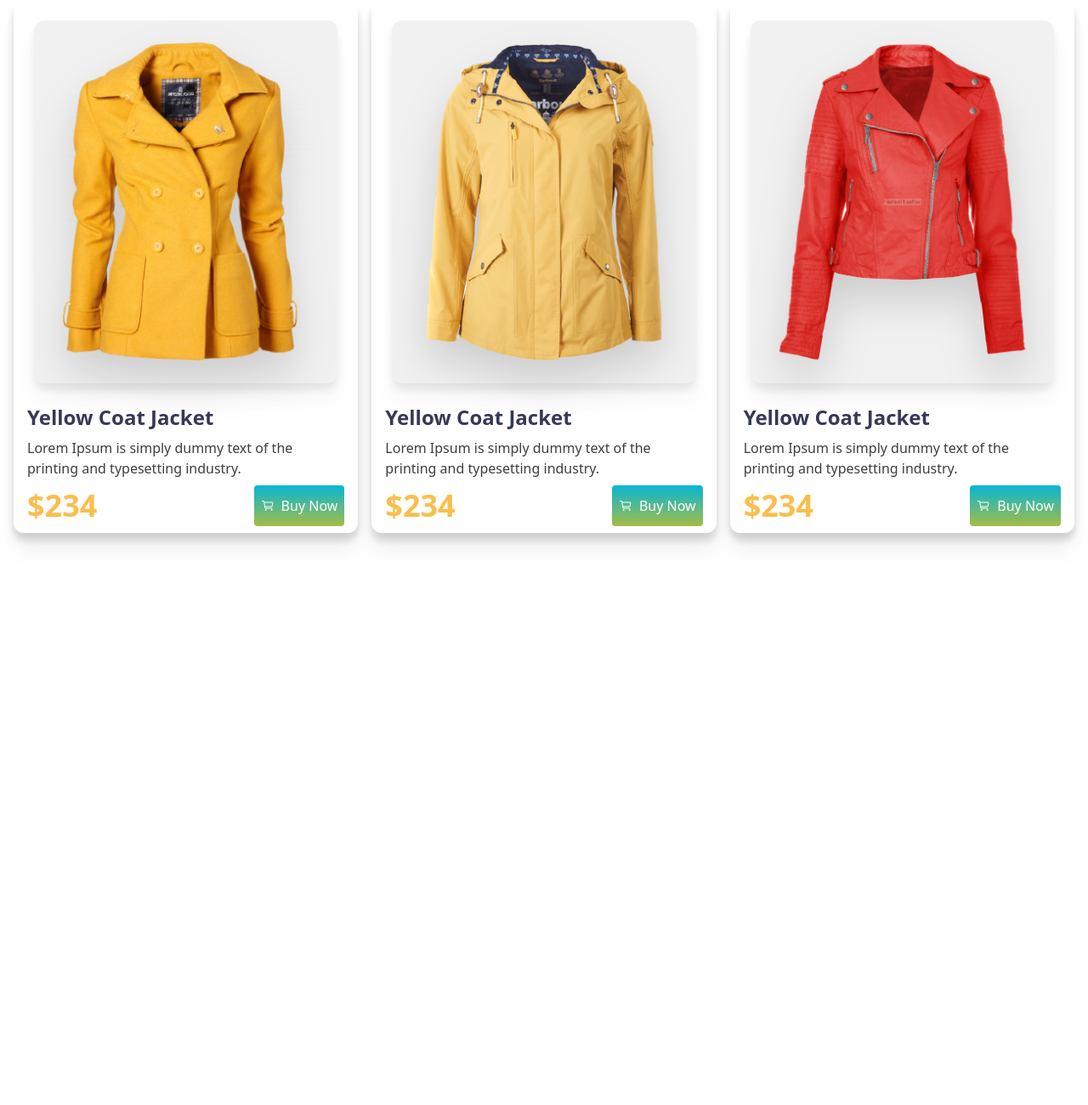
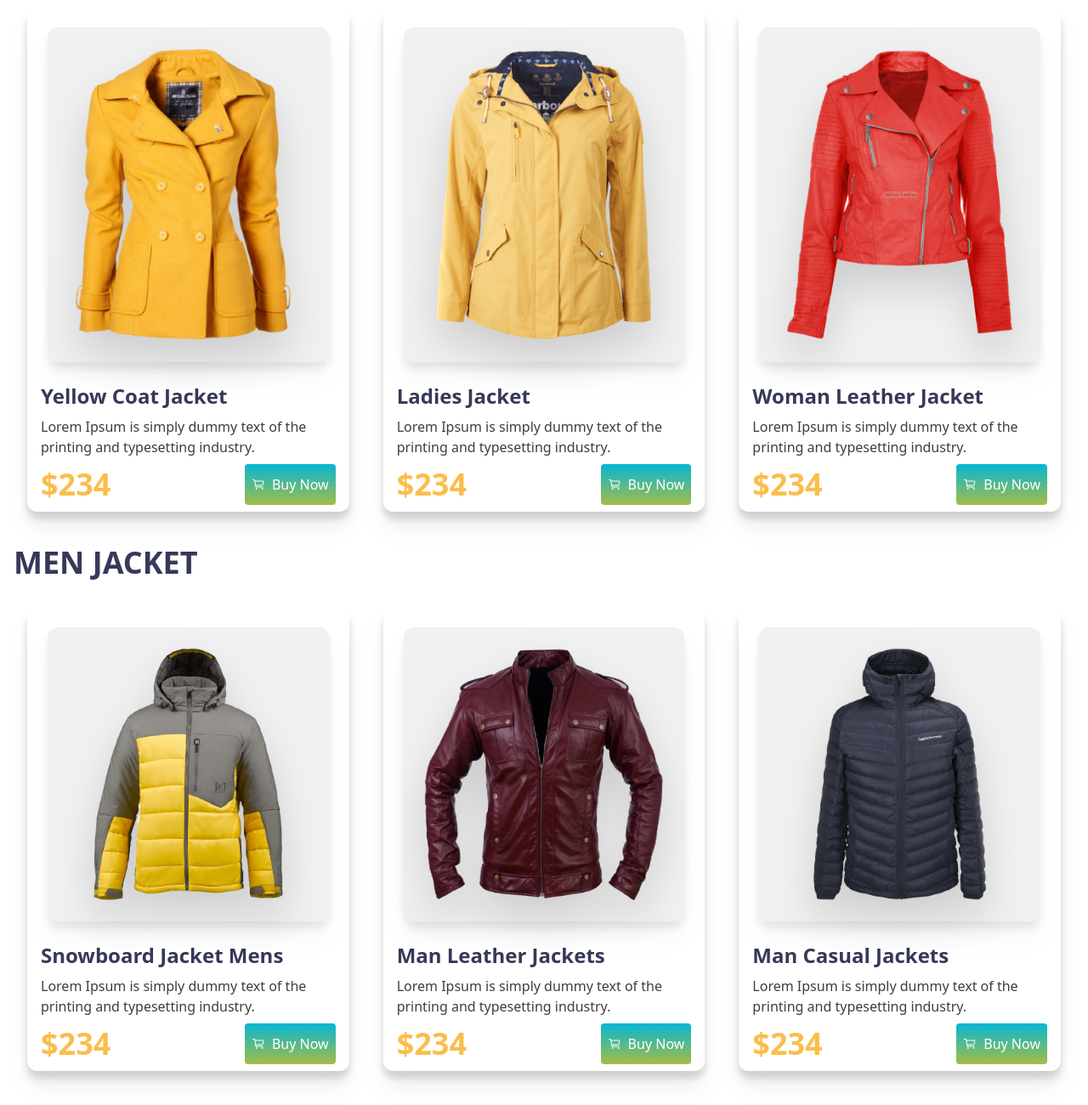
Before and after one commit to rayhan60611/P_hero_module15_pengiun-fashion, a plain HTML site: page index.html in a window 1280 px wide. Shown: the part 674-1974 px from the top of the page at 85% size. Before the commit the page ends 1341 px from the top, so only its background shows below. Drawn offline with nearby package versions, Linux system fonts and the light colour scheme.

Commit message:
men section 80% done

```diff
--- a/index.html
+++ b/index.html
@@ -99,13 +99,15 @@
       </section>
 
       <!-- women section -->
-      <section class="container mx-auto mb-10">
-        <h1 class="text-4xl font-bold my-8 text-[#363958]">Woman Jacket</h1>
+      <section class="container mx-auto my-10">
+        <h1 class="text-4xl font-bold my-8 text-[#363958] ml-4 uppercase">
+          Woman Jacket
+        </h1>
         <div
-          class="drop-shadow-xl md:mx-4 gap-4 grid grid-cols-1 sm:grid-cols-2 md:grid-cols-3"
+          class="drop-shadow-xl md:mx-4 md:gap-2 gap-8 grid grid-cols-1 sm:grid-cols-2 md:grid-cols-3"
         >
           <!-- card 1 -->
-          <div class="bg-white drop-shadow-xl rounded-xl drop-shadow-xl">
+          <div class="bg-white drop-shadow-xl rounded-xl drop-shadow-xl mx-4">
             <div
               class="drop-shadow-xl rounded-xl flex justify-center bg-[#f1f1f1] p-6 m-6"
             >
@@ -136,7 +138,7 @@
           </div>
 
           <!-- card 2 -->
-          <div class="bg-white drop-shadow-xl rounded-xl drop-shadow-xl">
+          <div class="bg-white drop-shadow-xl rounded-xl drop-shadow-xl mx-4">
             <div
               class="drop-shadow-xl rounded-xl flex justify-center bg-[#f1f1f1] p-6 m-6"
             >
@@ -147,8 +149,109 @@
               />
             </div>
             <div class="flex flex-col gap-2 mx-4 my-2 items-start">
+              <h2 class="font-bold text-2xl text-[#363958]">Ladies Jacket</h2>
+              <p class="text-base text-[#3E3E3E]">
+                Lorem Ipsum is simply dummy text of the printing and typesetting
+                industry.
+              </p>
+            </div>
+            <div class="flex items-center justify-between mx-4 my-2">
+              <p class="text-[#FABE4C] text-4xl font-bold">$234</p>
+
+              <button
+                class="bg-gradient-to-b from-cyan-500 to-[#A4BC46] hover:bg-gradient-to-t from-cyan-500 to-[#A4BC46] md:px-2 px-6 py-3 text-white rounded flex items-center justify-center gap-2"
+              >
+                <ion-icon name="cart-outline"></ion-icon>Buy Now
+              </button>
+            </div>
+          </div>
+
+          <!-- card 3 -->
+          <div class="bg-white drop-shadow-xl rounded-xl drop-shadow-xl mx-4">
+            <div
+              class="drop-shadow-xl rounded-xl flex justify-center bg-[#f1f1f1] p-6 m-6"
+            >
+              <img
+                class="w-90 drop-shadow-2xl"
+                src="images/jacket-3.png"
+                alt=""
+              />
+            </div>
+            <div class="flex flex-col gap-2 mx-4 my-2 items-start">
               <h2 class="font-bold text-2xl text-[#363958]">
-                Yellow Coat Jacket
+                Woman Leather Jacket
+              </h2>
+              <p class="text-base text-[#3E3E3E]">
+                Lorem Ipsum is simply dummy text of the printing and typesetting
+                industry.
+              </p>
+            </div>
+            <div class="flex items-center justify-between mx-4 my-2">
+              <p class="text-[#FABE4C] text-4xl font-bold">$234</p>
+
+              <button
+                class="bg-gradient-to-b from-cyan-500 to-[#A4BC46] hover:bg-gradient-to-t from-cyan-500 to-[#A4BC46] md:px-2 px-6 py-3 text-white rounded flex items-center justify-center gap-2"
+              >
+                <ion-icon name="cart-outline"></ion-icon>Buy Now
+              </button>
+            </div>
+          </div>
+        </div>
+      </section>
+
+      <!-- Men section -->
+      <section class="container mx-auto mb-10">
+        <h1 class="text-4xl ml-4 font-bold my-8 text-[#363958] uppercase">
+          Men Jacket
+        </h1>
+        <div
+          class="drop-shadow-xl md:mx-4 md:gap-2 gap-8 grid grid-cols-1 sm:grid-cols-2 md:grid-cols-3"
+        >
+          <!-- card 1 -->
+          <div class="bg-white drop-shadow-xl rounded-xl drop-shadow-xl mx-4">
+            <div
+              class="drop-shadow-xl rounded-xl flex justify-center bg-[#f1f1f1] p-6 m-6"
+            >
+              <img
+                class="w-90 drop-shadow-2xl"
+                src="images/jacket-4.png"
+                alt=""
+              />
+            </div>
+            <div class="flex flex-col gap-2 mx-4 my-2 items-start">
+              <h2 class="font-bold text-2xl text-[#363958]">
+                Snowboard Jacket Mens
+              </h2>
+              <p class="text-base text-[#3E3E3E]">
+                Lorem Ipsum is simply dummy text of the printing and typesetting
+                industry.
+              </p>
+            </div>
+            <div class="flex items-center justify-between mx-4 my-2">
+              <p class="text-[#FABE4C] text-4xl font-bold">$234</p>
+
+              <button
+                class="bg-gradient-to-b from-cyan-500 to-[#A4BC46] hover:bg-gradient-to-t from-cyan-500 to-[#A4BC46] md:px-2 px-6 py-3 text-white rounded flex items-center justify-center gap-2"
+              >
+                <ion-icon name="cart-outline"></ion-icon>Buy Now
+              </button>
+            </div>
+          </div>
+
+          <!-- card 2 -->
+          <div class="bg-white drop-shadow-xl rounded-xl drop-shadow-xl mx-4">
+            <div
+              class="drop-shadow-xl rounded-xl flex justify-center bg-[#f1f1f1] p-6 m-6"
+            >
+              <img
+                class="w-100 drop-shadow-2xl"
+                src="images/jacket-5.png"
+                alt=""
+              />
+            </div>
+            <div class="flex flex-col gap-2 mx-4 my-2 items-start">
+              <h2 class="font-bold text-2xl text-[#363958]">
+                Man Leather Jackets
               </h2>
               <p class="text-base text-[#3E3E3E]">
                 Lorem Ipsum is simply dummy text of the printing and typesetting
@@ -167,19 +270,19 @@
           </div>
 
           <!-- card 3 -->
-          <div class="bg-white drop-shadow-xl rounded-xl drop-shadow-xl">
+          <div class="bg-white drop-shadow-xl rounded-xl drop-shadow-xl mx-4">
             <div
               class="drop-shadow-xl rounded-xl flex justify-center bg-[#f1f1f1] p-6 m-6"
             >
               <img
                 class="w-90 drop-shadow-2xl"
-                src="images/jacket-3.png"
+                src="images/jacket-6.png"
                 alt=""
               />
             </div>
             <div class="flex flex-col gap-2 mx-4 my-2 items-start">
               <h2 class="font-bold text-2xl text-[#363958]">
-                Yellow Coat Jacket
+                Man Casual Jackets
               </h2>
               <p class="text-base text-[#3E3E3E]">
                 Lorem Ipsum is simply dummy text of the printing and typesetting
@@ -198,6 +301,8 @@
           </div>
         </div>
       </section>
+
+      <!-- end section -->
     </main>
     <!-- js script -->
     <script>
```
